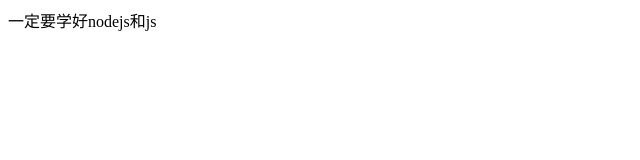
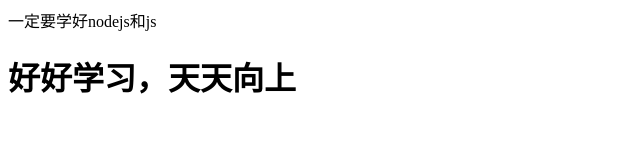
Before and after one commit to hlx28/test112, a plain HTML site: page index.html in a window 1280 px wide. Shown: the whole page, without its empty margins (0-640 px from the left). Drawn offline with Linux system fonts and the light colour scheme.

Commit message:
'加入了好好学习'

```diff
--- a/index.html
+++ b/index.html
@@ -7,5 +7,6 @@
 </head>
 <body>
     <div>一定要学好nodejs和js</div>
+    <h1>好好学习，天天向上</h1>
 </body>
 </html>
```
